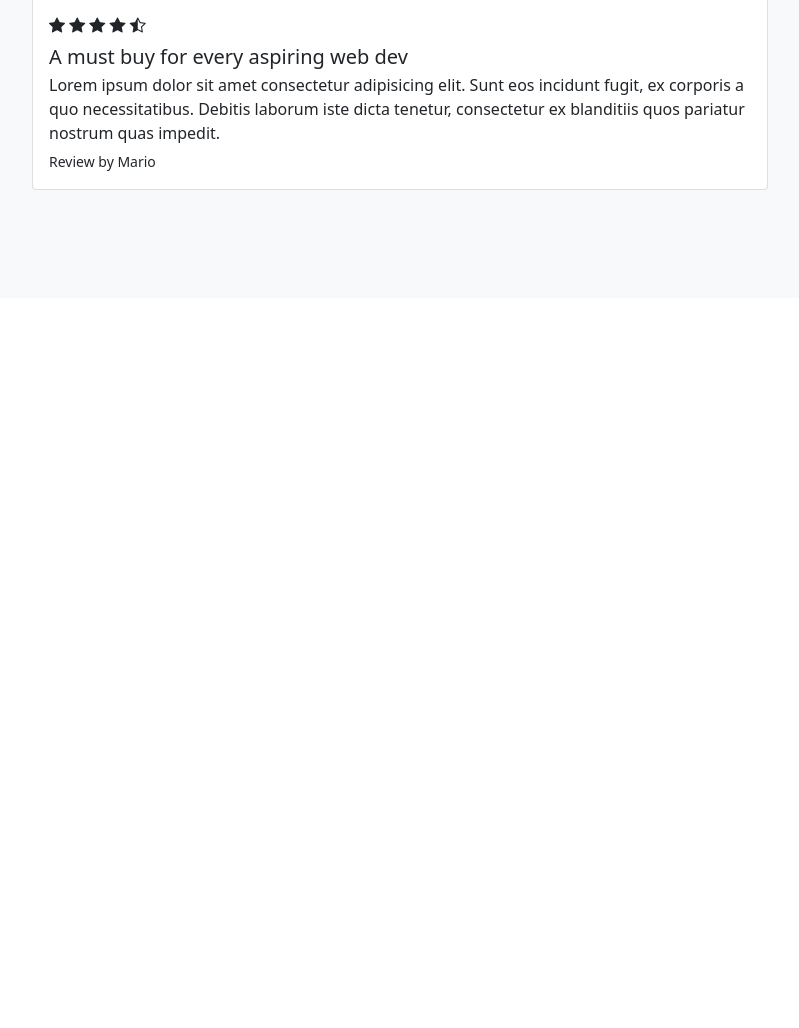
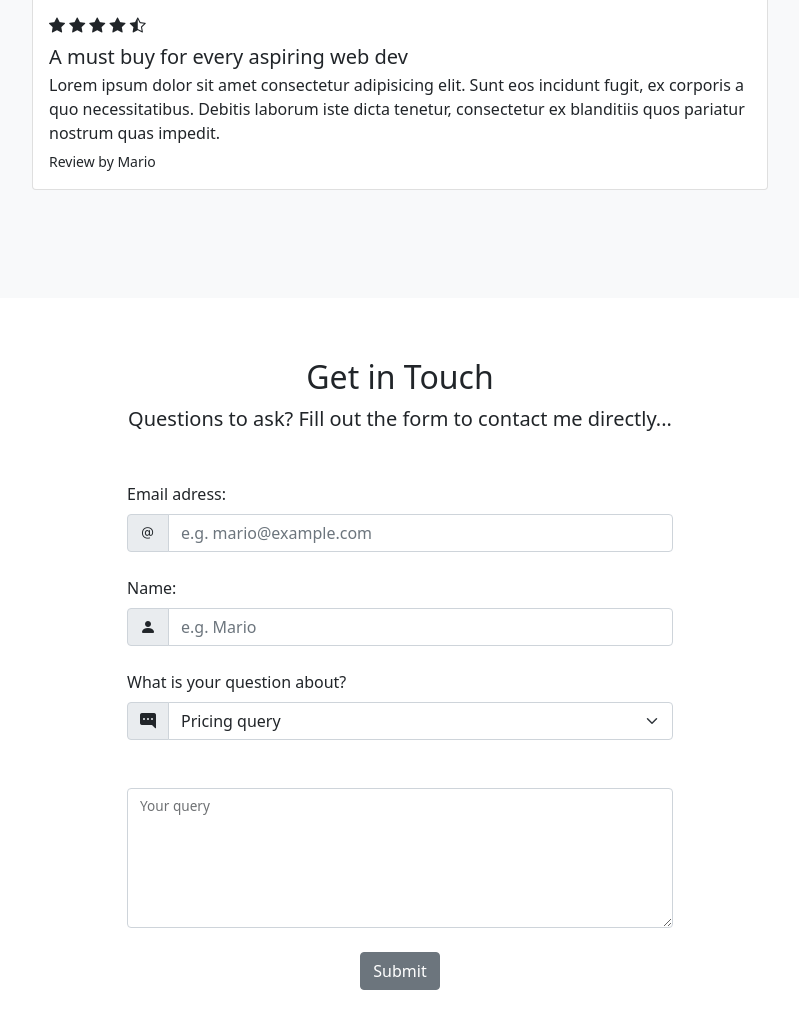
Before and after one commit to vroeN2/bootstrap-5-tutorial, a plain HTML site: page index.html in a window 1280 px wide. Shown: the part 3577-4605 px from the top of the page, without its empty margins (240-1039 px from the left). Before the commit the page ends 3875 px from the top, so only its background shows below. Drawn offline with nearby package versions, Linux system fonts and the light colour scheme.

Commit message:
[L-14] forms
create contact form, add labels, add icons to indicate field purpose

```diff
--- a/index.html
+++ b/index.html
@@ -320,6 +320,63 @@
         </div>
     </section>
 
+    <!-- contact form -->
+    <!-- form-control, form-label, form-select, input-group, input-group-text -->
+    <section id="contact">
+        <div class="container-lg">
+            <div class="text-center">
+                <h2>Get in Touch</h2>
+                <p class="lead">Questions to ask? Fill out the form to contact me directly...</p>
+            </div>
+
+            <div class="row justify-content-center my-5">
+                <div class="col-lg-6">
+                    <form>
+                        <label for="email" class="form-label">Email adress:</label>
+                        <div class="mb-4 input-group">
+                            <span class="input-group-text">
+                                <i class="bi bi-at"></i>
+                            </span>
+                            <input type="email" class="form-control" id="email" placeholder="e.g. mario@example.com">
+                        </div>
+
+                        <label for="name" class="form-label">Name:</label>
+                        <div class="mb-4 input-group">
+                            <span class="input-group-text">
+                                <i class="bi bi-person-fill"></i>
+                            </span>
+                            <input type="text" class="form-control" id="name" placeholder="e.g. Mario">
+                        </div>
+
+                        <label for="subject" class="form-label">What is your question about?</label>
+                        <div class="mb-4 input-group">
+                            <span class="input-group-text">
+                                <i class="bi bi-chat-right-dots-fill"></i>
+                            </span>
+                            <select class="form-select" id="subject">
+                                <option value="pricing" selected>Pricing query</option>
+                                <option value="content">Content query</option>
+                                <option value="other">Other query</option>
+                            </select>
+                        </div>
+
+
+                        <div class="form-floating mb-4 mt-5">
+                            <textarea id="query" class="form-control" style="height: 140px"></textarea>
+                            <label for="query" >Your query</label>
+                        </div>
+
+                        <div class="mb-4 text-center">
+                            <button type="submit" class="btn btn-secondary">Submit</button>
+                        </div>
+                    </form>
+                </div>
+            </div>
+        </div>
+    </section>
+
+
+
     <script src="https://cdn.jsdelivr.net/npm/bootstrap@5.1.3/dist/js/bootstrap.bundle.min.js"
         integrity="sha384-ka7Sk0Gln4gmtz2MlQnikT1wXgYsOg+OMhuP+IlRH9sENBO0LRn5q+8nbTov4+1p"
         crossorigin="anonymous"></script>
```
